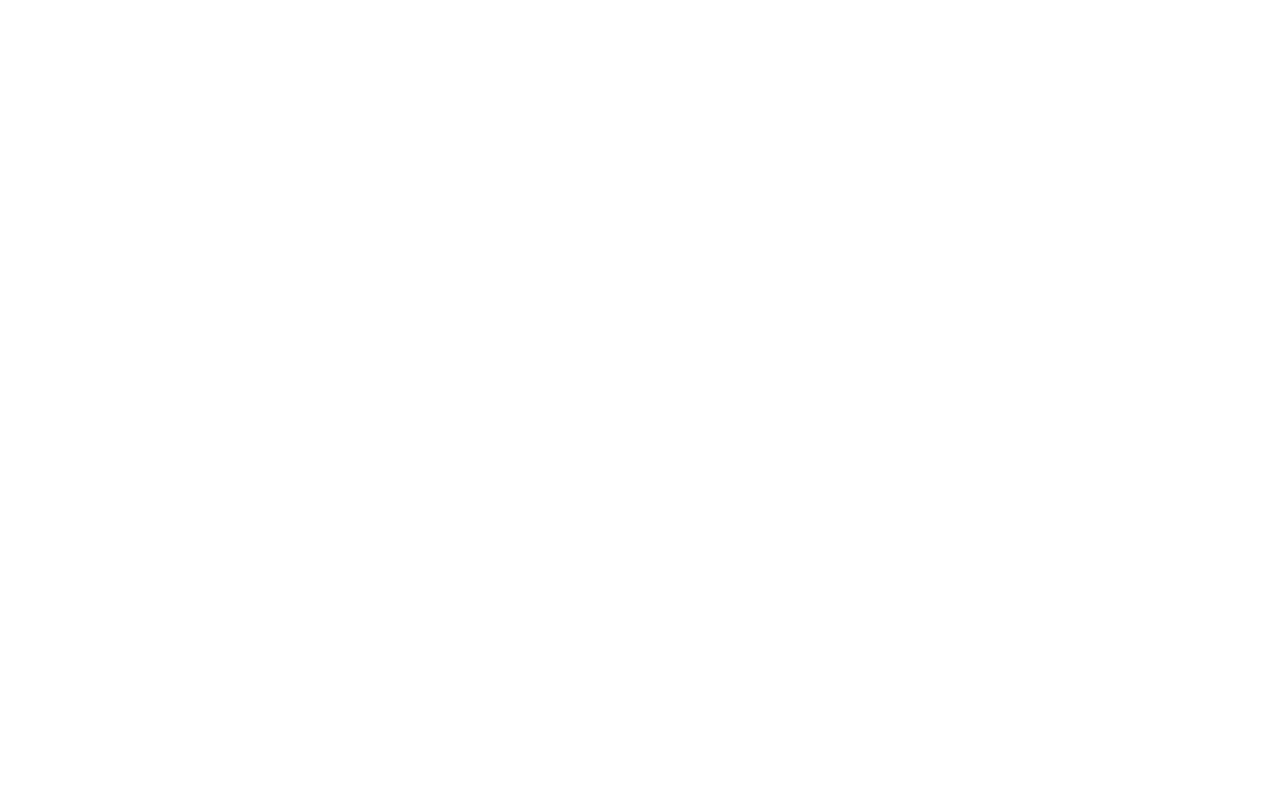
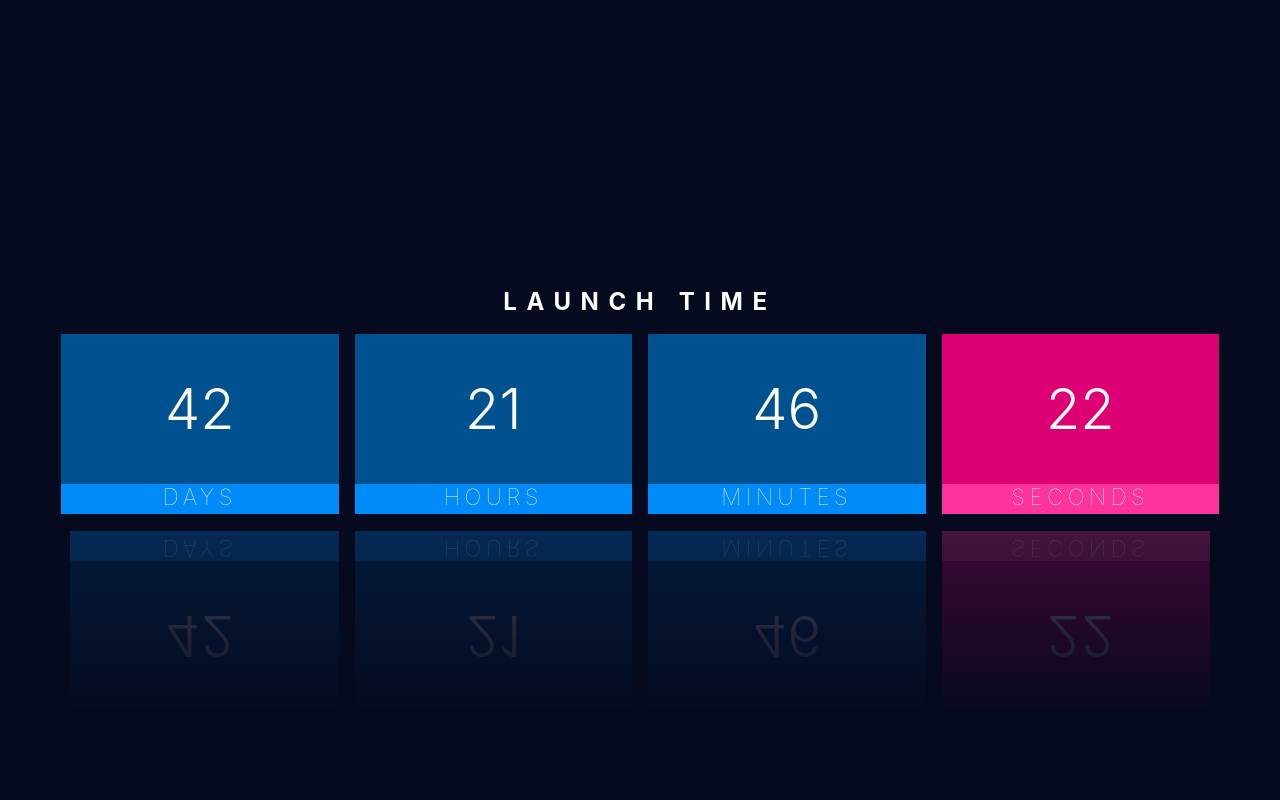
Before and after one commit to charllysemerenciano/charllysemerenciano.github.io, a PHP site: page / in a window 1280 px wide. Before the commit the page is empty. Run offline with PHP 8.4, Linux system fonts and the light colour scheme; some libraries are stand-ins or nearby versions.

Commit message:
clock for Launch

```diff
--- a/css/clock.css
+++ b/css/clock.css
@@ -1,3 +1,43 @@
-
+@import url("https://fonts.googleapis.com/css?family=Open+Sans:300,400,500,600,700,800&display=swap");
+main {
+  min-height: 100vh;
+  background: #060A1F;
+}
+main #clock h2 {
+  margin: 10px 0;
+  font-weight: 700;
+  text-transform: uppercase;
+  letter-spacing: 0.4em;
+}
+main #clock #time {
+  -webkit-box-reflect: below 1px linear-gradient(transparent, #0004);
+}
+main .box {
+  width: 300px;
+}
+main .box > div {
+  background: #00518F;
+}
+main .box span {
+  height: 150px;
+  font-weight: 300;
+  box-shadow: 0 0 0 1px rgba(0, 0, 0, 0.2);
+}
+main .box span:nth-child(2) {
+  height: 30px;
+  font-size: 0.4em;
+  letter-spacing: 0.2em;
+  font-weight: 100;
+  box-shadow: none;
+  background: #008BF8;
+  text-transform: uppercase;
+}
+main #time div:nth-child(4) span:nth-child(1) {
+  box-shadow: 0 0 0 1px rgba(0, 0, 0, 0.2);
+  background: #DC0073;
+}
+main #time div:nth-child(4) span:nth-child(2) {
+  background: #FF339C;
+}
 
 /*# sourceMappingURL=clock.css.map */
--- a/index.html
+++ b/index.html
@@ -10,7 +10,81 @@
     <link rel="stylesheet" href="css/clock.css">
 </head>
 <body>
+<header></header>
+<main class="d-flex justify-content-center align-items-center">
+    <div id="clock">
+        <h2 class="text-white text-center h4">Launch Time</h2>
+        <div id="time" class="container text-white d-flex justify-content-center">
+            <div class="col-3 box m-2">
+                <div class="row text-center display-4">
+                    <span id="days" class="col-12 d-flex justify-content-center align-items-center">00</span>
+                    <span class="col-12">Days</span>
+                </div>
+            </div>
+            <div class="col-3 box m-2">
+                <div class="row text-center display-4">
+                    <span id="hours" class="col-12 d-flex justify-content-center align-items-center">00</span>
+                    <span class="col-12">Hours</span>
+                </div>
+            </div>
+            <div class="col-3 box m-2">
+                <div class="row text-center display-4">
+                    <span id="minutes" class="col-12 d-flex justify-content-center align-items-center">00</span>
+                    <span class="col-12">Minutes</span>
+                </div>
+            </div>
+            <div class="col-3 box m-2">
+                <div class="row text-center display-4">
+                    <span id="seconds" class="col-12 d-flex justify-content-center align-items-center">00</span>
+                    <span class="col-12">Seconds</span>
+                </div>
+            </div>
+        </div>
+    </div>
+</main>
+<footer></footer>
 
+<script>
+    const days = document.getElementById('days');
+    const hours = document.getElementById('hours');
+    const minutes = document.getElementById('minutes');
+    const seconds = document.getElementById('seconds');
+
+    const dateLaunch = new Date("12/01/2020");
+
+    function calc() {
+        let dateNow = new Date();
+
+        // get total seconds between the times
+        let delta = Math.abs(dateLaunch - dateNow) / 1000;
+
+        // calculate (and subtract) whole days
+        let daysDiff = Math.floor(delta / 86400);
+        delta -= daysDiff * 86400;
+
+        // calculate (and subtract) whole hours
+        let hoursDiff = Math.floor(delta / 3600) % 24;
+        delta -= hoursDiff * 3600;
+
+        // calculate (and subtract) whole minutes
+        let minutesDiff = Math.floor(delta / 60) % 60;
+        delta -= minutesDiff * 60;
+
+        let secondsDiff = Math.floor(delta % 60);
+
+        console.log(delta)
+
+        days.innerHTML = daysDiff;
+        hours.innerHTML = hoursDiff;
+        minutes.innerHTML = minutesDiff;
+        seconds.innerHTML = secondsDiff;
+
+    }
+
+    calc();
+    let interval = setInterval(calc, 1000);
+
+</script>
 
 <script src="node_modules/jquery/dist/jquery.min.js"></script>
 <script src="node_modules/popper.js/dist/popper.min.js"></script>
--- a/scss/clock.scss
+++ b/scss/clock.scss
@@ -0,0 +1,62 @@
+@import url('https://fonts.googleapis.com/css?family=Open+Sans:300,400,500,600,700,800&display=swap');
+
+$white: #FFFFFF;
+$blue: #008BF8;
+$black-blue: #00518F;
+$background: #060A1F;
+
+main {
+  min-height: 100vh;
+  background: $background;
+
+  #clock h2 {
+    margin: 10px 0;
+    font-weight: 700;
+    text-transform: uppercase;
+    letter-spacing: 0.4em;
+  }
+
+  #clock #time {
+    -webkit-box-reflect: below 1px linear-gradient(
+                    transparent, #0004
+    );
+  }
+
+  .box{
+    width: 300px;
+  }
+
+  .box > div {
+    background: $black-blue;
+  }
+
+  .box span {
+    height: 150px;
+    font-weight: 300;
+    box-shadow: 0 0 0 1px rgba(0, 0, 0, .2);
+  }
+
+  .box span:nth-child(2) {
+    height: 30px;
+    font-size: 0.4em;
+    letter-spacing: 0.2em;
+    font-weight: 100;
+    box-shadow: none;
+    background: $blue;
+    text-transform: uppercase;
+  }
+
+  #time div:nth-child(4) {
+
+    span:nth-child(1) {
+      box-shadow: 0 0 0 1px rgba(0, 0, 0, .2);
+      background: #DC0073;
+    }
+
+    span:nth-child(2) {
+      background: #FF339C;
+    }
+
+  }
+
+}
```
Also changed, not shown: 1 other file.
